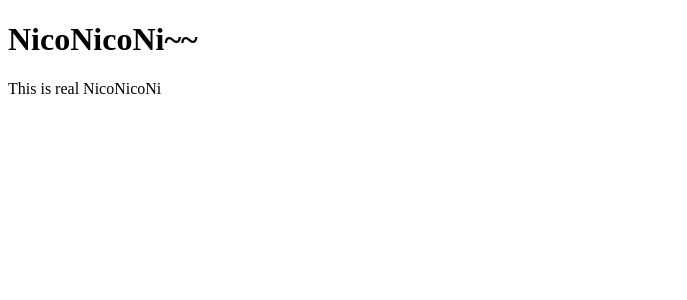
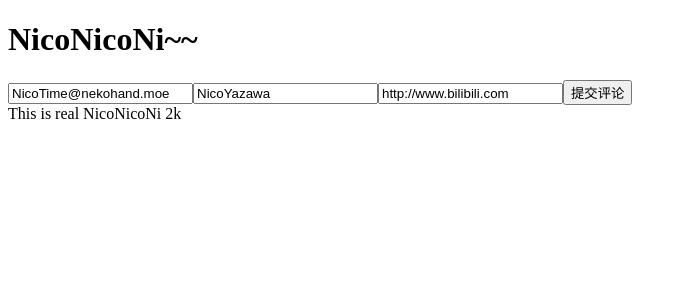
Before and after one commit to EclosionStudio/NicoComment, a React app: page / in a window 1280 px wide. Shown: the top 300 px of the page, without its empty margins (0-687 px from the left). Built offline with nearby package versions, Linux system fonts and the light colour scheme.

Commit message:
finish HMR env

```diff
--- a/components/App.js
+++ b/components/App.js
@@ -1,12 +1,16 @@
 'use strict';
 
 import React, { Component } from 'react';
+import CommentBox from './commentBox/CommentBox';
 
 class App extends Component {
 
     render(){
         return(
-            <div>This is real NicoNicoNi</div>
+            <div>
+                <CommentBox />
+                This is real NicoNicoNi 2k
+            </div>
         );
     }
 
--- /dev/null
+++ b/components/commentBox/CommentBox.js
@@ -0,0 +1,38 @@
+
+import React, { Component } from 'react';
+
+class CommentBox extends Component {
+
+    constructor(props, context){
+        super(props, context);
+        this.state ={
+            userEmail: 'NicoTime@nekohand.moe',
+            nickName: 'NicoYazawa',
+            webSite: 'http://www.bilibili.com'
+        }
+    }
+
+
+    render(){
+        return(
+            <div>
+                <input type="text"
+                       placeholder="邮箱"
+                       value={ this.state.userEmail }
+                />
+                <input type="text"
+                       placeholder="昵称"
+                       value={ this.state.nickName }
+                />
+                <input type="text"
+                       placeholder="网址（选填）"
+                       value={ this.state.webSite }
+                />
+                <button> 提交评论 </button>
+            </div>
+        );
+    }
+
+}
+
+export default CommentBox
--- a/webpack.config.js
+++ b/webpack.config.js
@@ -1,20 +1,32 @@
+/*
+ * @author: tokei
+ * @desc: webpack configuration
+ * @date: 2017/2/15
+ * @license: M.I.T
+ */
+
+/* eslint-disable strict */
+// File | Settings | Languages&Frameworks | Node.js and NPM for Windows and Linux
+// IntelliJ IDEA | Preferences | Languages&Frameworks | Node.js and NPM for OS X
+// Series3 : watch module changing
+
 'use strict';
 
 const path = require('path');
-const webpack = require ('webpack');
+const webpack = require('webpack');
 
 module.exports = {
-    deltool: 'inline-source-map',
+    devtool: 'inline-source-map',
     entry: [
-        'webpack-hot-middleware/client.js',
-        './client/client.js',
-    ],  // starting file
+        'webpack-hot-middleware/client',
+        './client/client.js',     // starting file
+    ],
     output: {
         filename: 'bundle.js',
-        path: path.resolve(__dirname, 'client/dist/js'),
+        path: path.join(__dirname, '/client/dist/js'),
         publicPath: '/',
     },
-    plugin:[
+    plugins:[
         // Hot Module Replacement
         new webpack.optimize.OccurrenceOrderPlugin(),
         new webpack.HotModuleReplacementPlugin(),
@@ -27,9 +39,10 @@ module.exports = {
                 loader: 'babel-loader',
                 exclude: /node_modules/,
                 // tell babel what to do
-                // compile js and ES6 preset
+                // compile js with ES6 preset
                 query: {
-                    presets: ['react', 'es2015', 'react-hmre']
+                    presets: ['react', 'es2015','react-hmre']
+                    // babel-preset-react-hmre
                 }
             }
         ]
```
Also changed, not shown: documents/2017-02-21-dev02.md (+4 -0 lines), 2 other files (tests, documents, lock files or other folders).
